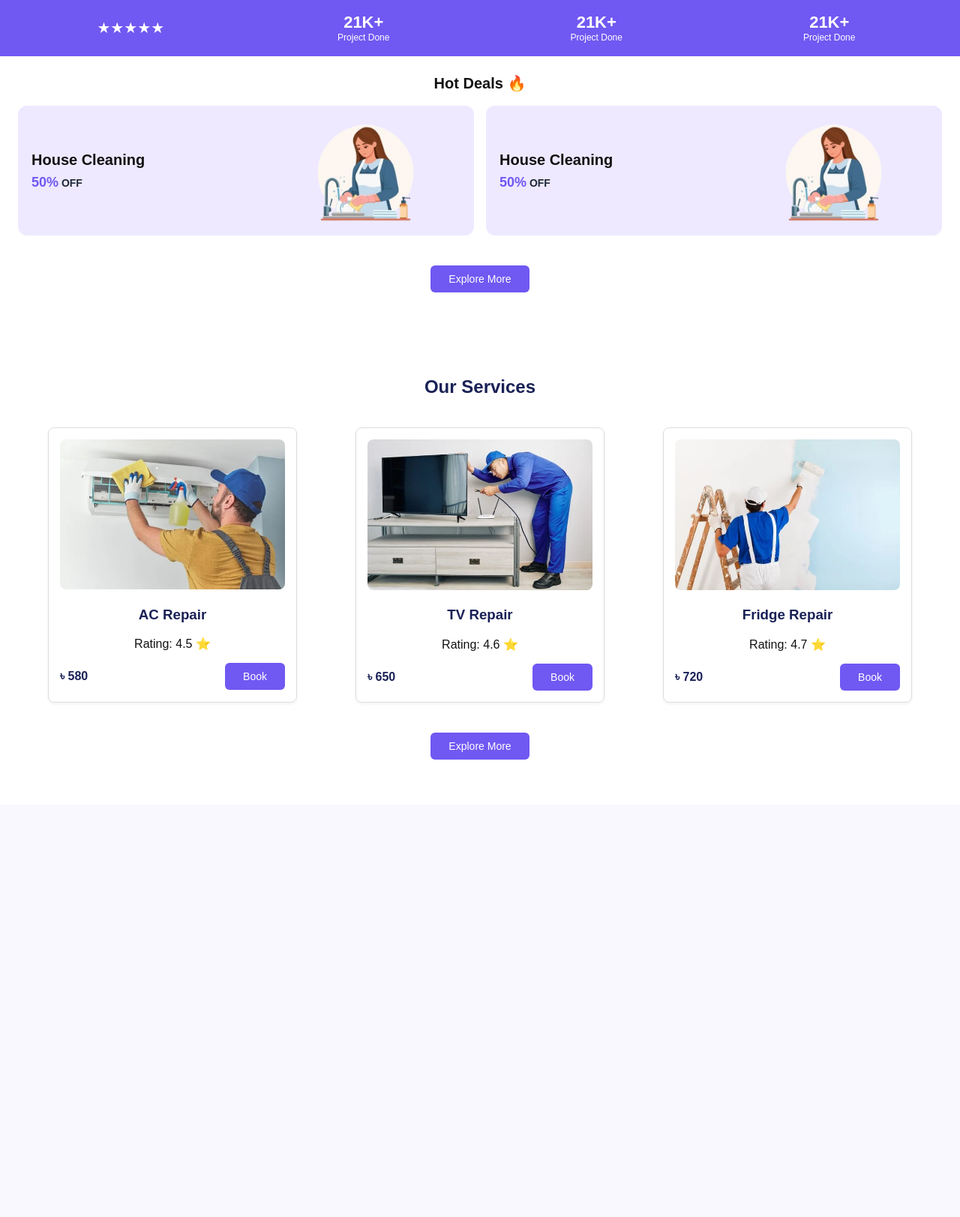
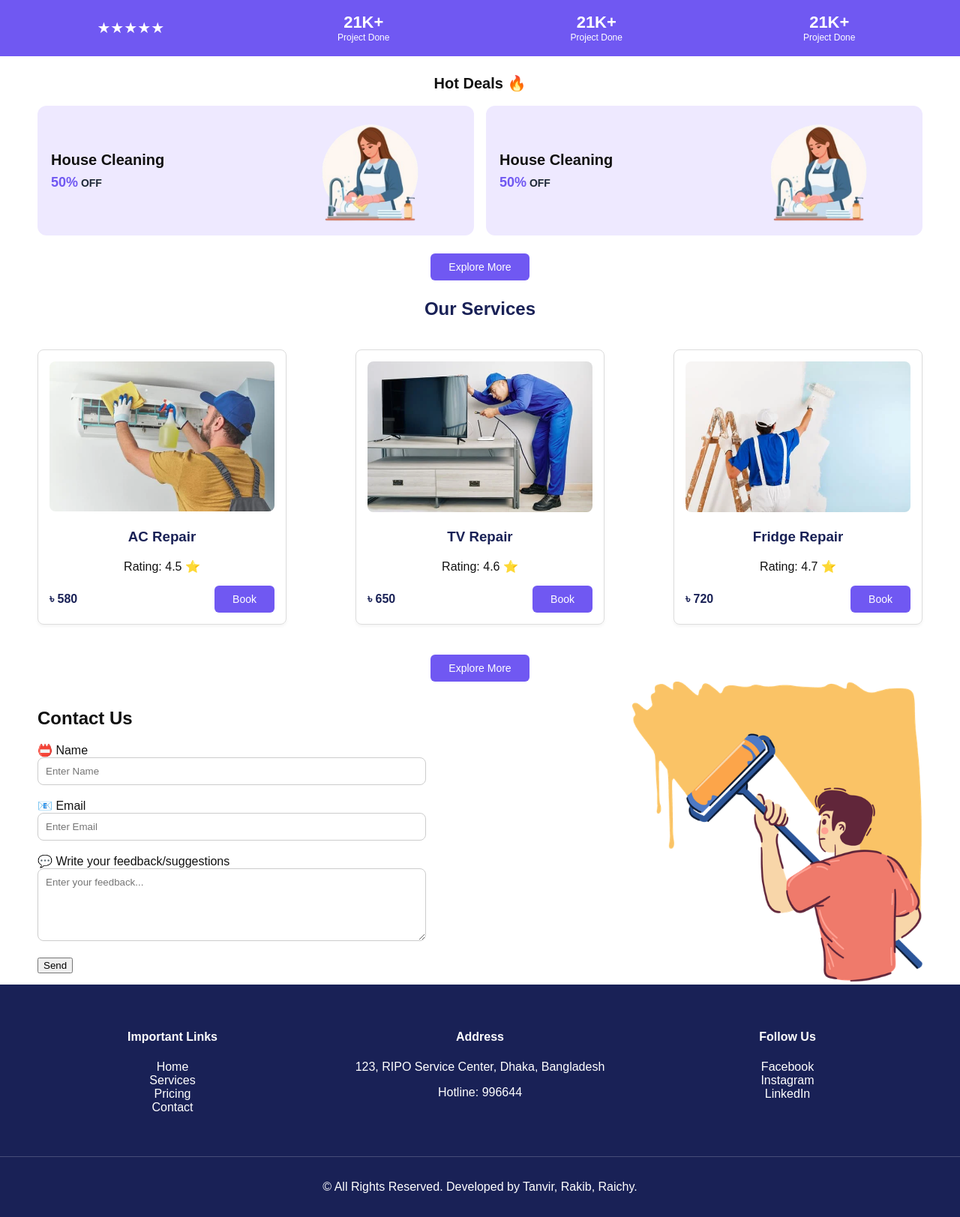
Before and after one commit to i-mTanvir/HRMS, a PHP site: page /customer_dashboard.html in a window 1280 px wide. Shown: the part 578-2201 px from the top of the page at 75% size. Before the commit the page ends 1591 px from the top, so only its background shows below. Run offline with PHP 8.4, Linux system fonts and the light colour scheme.

Commit message:
Add contact section and footer to customer dashboard

```diff
--- a/customer_dashboard.css
+++ b/customer_dashboard.css
@@ -1,14 +1,12 @@
 body {
     margin: 0;
     font-family: Arial, sans-serif;
-    background: #f7f7f7;
     color: #111;
 }
 
 #page {
     margin: 0 auto;
     background: #fff;
-    box-shadow: 0 0 10px rgba(0, 0, 0, 0.05);
 }
 
 #emergency-banner {
@@ -171,7 +169,7 @@ body {
 }
 
 #offers {
-    padding: 24px;
+    margin: 24px 50px;
 }
 
 #offers-title {
@@ -233,7 +231,6 @@ body {
 #cta {
     display: flex;
     justify-content: center;
-    padding: 16px 24px 32px;
 }
 
 .cta-button {
@@ -252,7 +249,7 @@ body {
 
 #our-services {
     text-align: center;
-    padding: 60px 40px;
+    margin: 24px 50px 0 50px;
 }
 
 #our-services h2 {
@@ -262,7 +259,7 @@ body {
 
 #service-cards {
     display: flex;
-    justify-content: space-around;
+    justify-content: space-between;
     gap: 30px;
 }
 
@@ -299,6 +296,71 @@ body {
     margin-top: 40px;
 }
 
+#contact-section {
+    display: flex;
+    justify-content: space-between;
+    align-items: center;
+    margin: 0px 50px 0 50px;
+
+}
+
+#contact-right img{
+    height: 400px;
+    width: auto;
+
+}
+
+#contact-left {
+    width: 60%;
+}
+
+#contact-form input, #contact-form textarea {
+    width: 70%;
+    padding: 10px;
+    border-radius: 8px;
+    border: 1px solid #ccc;
+    font-family: 'Montserrat', sans-serif;
+}
+
+#footer {
+    background-color: #192156;
+    color: white;
+    display: flex;
+    justify-content: center;
+    align-items: flex-start;
+    text-align: center;
+    padding: 40px;
+    gap: 30px;
+}
+
+#footer div {
+    width: 33%;
+}
+
+#footer a {
+    color: white;
+    text-decoration: none;
+}
+
+#footer-address p {
+    text-align: center;
+}
+
+#footer ul {
+    list-style: none;
+    padding: 0;
+}
+
+
+#footer-bottom {
+    background-color: #192156;
+    color: white;
+    text-align: center;
+    padding: 15px 0;
+    border-top: 1px solid rgba(255, 255, 255, 0.2);
+}
+
+
 
 
 
--- a/customer_dashboard.html
+++ b/customer_dashboard.html
@@ -129,6 +129,61 @@
             </div>
         </div>
     </div>
+
+
+
+    <div id="contact-section">
+        <div id="contact-left">
+            <h2>Contact Us</h2>
+            <form id="contact-form">
+                <label for="name">📛 Name</label><br>
+                <input type="text" id="name" name="name" placeholder="Enter Name"><br><br>
+
+                <label for="email">📧 Email</label><br>
+                <input type="email" id="email" name="email" placeholder="Enter Email"><br><br>
+
+                <label for="feedback">💬 Write your feedback/suggestions</label><br>
+                <textarea id="feedback" name="feedback" rows="5" placeholder="Enter your feedback..."></textarea><br><br>
+
+                <button type="submit" class="btn-primary">Send</button>
+            </form>
+        </div>
+
+        <div id="contact-right">
+            <img src="media/contact.png" alt="Contact Us">
+        </div>
+    </div>
+
+    <div id="footer">
+        <div id="footer-links">
+            <h4>Important Links</h4>
+            <ul>
+                <li><a href="#">Home</a></li>
+                <li><a href="#">Services</a></li>
+                <li><a href="#">Pricing</a></li>
+                <li><a href="#">Contact</a></li>
+            </ul>
+        </div>
+
+        <div id="footer-address">
+            <h4>Address</h4>
+            <p>123, RIPO Service Center, Dhaka, Bangladesh</p>
+            <p>Hotline: 996644</p>
+        </div>
+
+        <div id="footer-social">
+            <h4>Follow Us</h4>
+            <ul>
+                <li><a href="#">Facebook</a></li>
+                <li><a href="#">Instagram</a></li>
+                <li><a href="#">LinkedIn</a></li>
+            </ul>
+        </div>
+    </div>
+
+    <div id="footer-bottom">
+        <p>© All Rights Reserved. Developed by Tanvir, Rakib, Raichy.</p>
+    </div>
 </body>
 
 </html>
```
